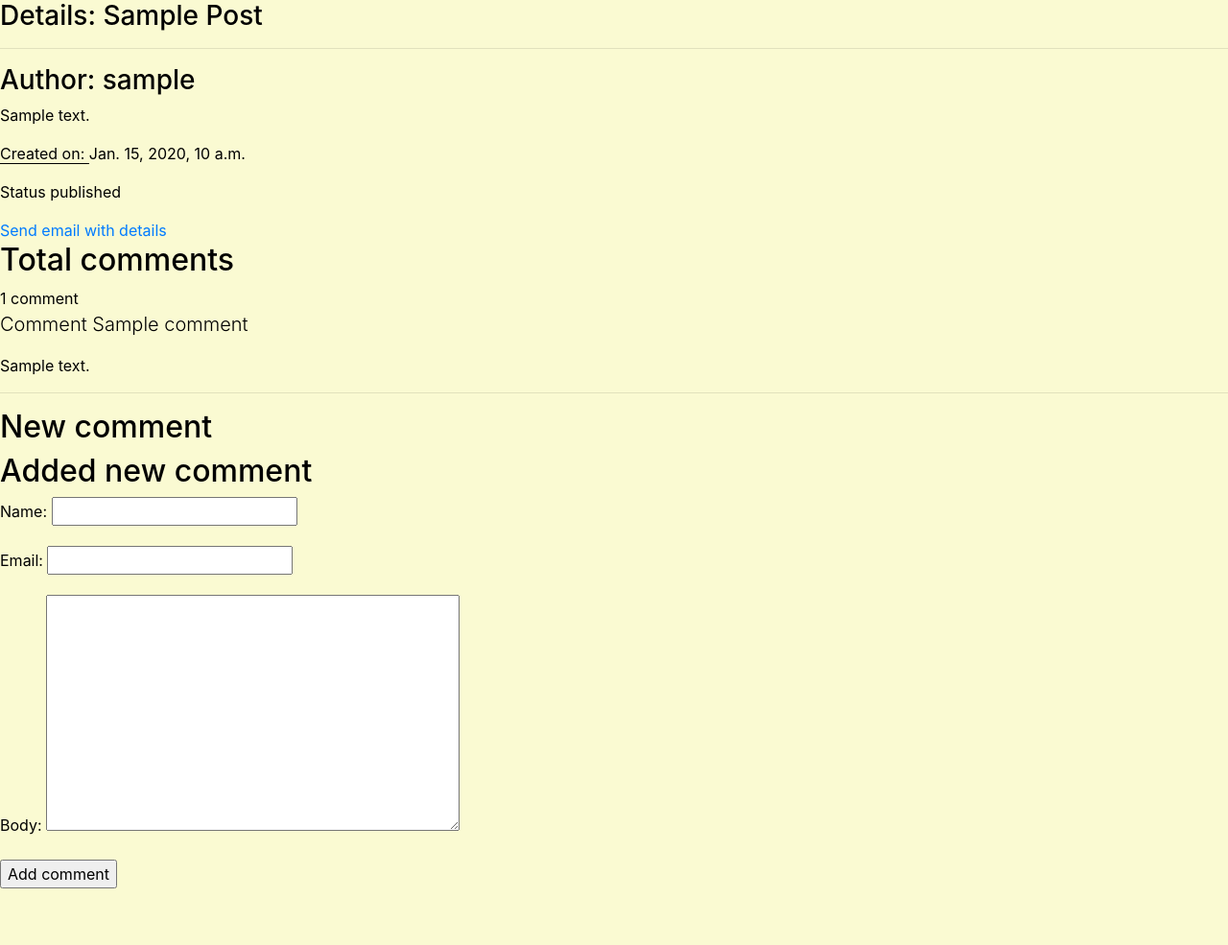
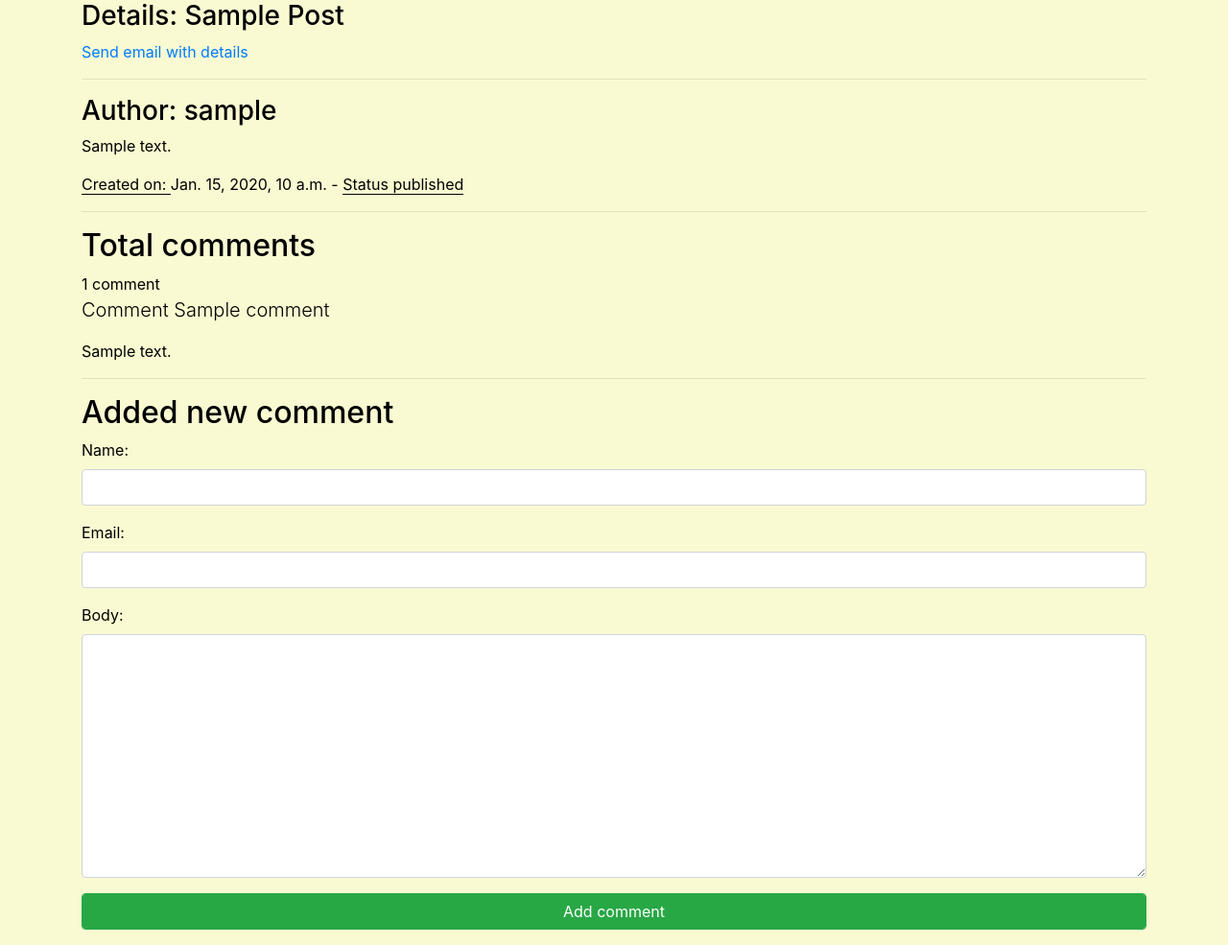
Before and after one commit to borko81/simple_django, a Django app: a page that uses myproject/templates/bookblog/base.html in a window 1280 px wide. Shown: the whole page at 96% size. Before the commit the page ends 926 px from the top, so only its background shows below. Run offline with Django 3.2, Linux system fonts and the light colour scheme; tables that the repository leaves empty hold one stand-in row (values such as "Sample post"); some libraries are stand-ins or nearby versions.

Commit message:
Add some css

```diff
--- a/myproject/bookblog/form.py
+++ b/myproject/bookblog/form.py
@@ -20,3 +20,8 @@ class CommentForm(forms.ModelForm):
     class Meta:
         model = Comment
         fields = 'name email body'.split()
+
+    def __init__(self, *args, **kwargs):
+        super().__init__(*args, **kwargs)
+        for f in self.fields:
+            self.fields[f].widget.attrs.update({'class': 'form-control'})
--- a/myproject/templates/bookblog/base.html
+++ b/myproject/templates/bookblog/base.html
@@ -12,9 +12,11 @@
 </head>
 
 <body>
-    {% block content %}
-    Replace this text!
-    {% endblock content %}
+    <div class="container">
+        {% block content %}
+        Replace this text!
+        {% endblock content %}
+    </div>
 </body>
 
 </html>
--- a/myproject/templates/bookblog/detail.html
+++ b/myproject/templates/bookblog/detail.html
@@ -3,30 +3,26 @@
 
 {% block content %}
 <h3>Details: <span>{{ post.title|title }}</span></h3>
+<a href="{% url 'bookblog:share' post.id %}">Send email with details</a>
 <hr>
 
 <div class="mytabledetails">
     <h3>Author: {{ post.author }}</h3>
     <p>{{ post.body }}</p>
-    <p><span style="border-bottom: 1px solid black">Created on: </span>{{ post.created }}</p>
-    <p>Status {{ post.status }}</p>
-    <a href="{% url 'bookblog:share' post.id %}">Send email with details</a>
+    <p><span style="border-bottom: 1px solid black">Created on: </span>{{ post.created }} - <span style="border-bottom: 1px solid black">Status {{ post.status }}</span></p>
 </div>
-
+<hr>
 <h2>Total comments</h2>
 {% with comments.count as total_comments %}
 {{ total_comments }} comment {{ total_comments|pluralize }}
 {% endwith %}
-
 {% for comment in comments %}
 <p class="lead">Comment {{ comment.name }}</p>
 <p>{{ comment.body|linebreaks }}</p>
-<hr>
 {% empty %}
 <p>There are no comment yet.</p>
 {% endfor %}
-
-<h2>New comment</h2>
+<hr>
 {% if new_comment %}
 <h2>New comment added successfully</h2>
 {% else %}
@@ -34,7 +30,7 @@
 <form action="" method='POST'>
     {% csrf_token %}
     {{ comment_form.as_p }}
-    <p><input type="submit" value='Add comment'></p>
+    <p><input type="submit" value='Add comment' class='form-control btn btn-success'></p>
 </form>
 {% endif %}
 
```
